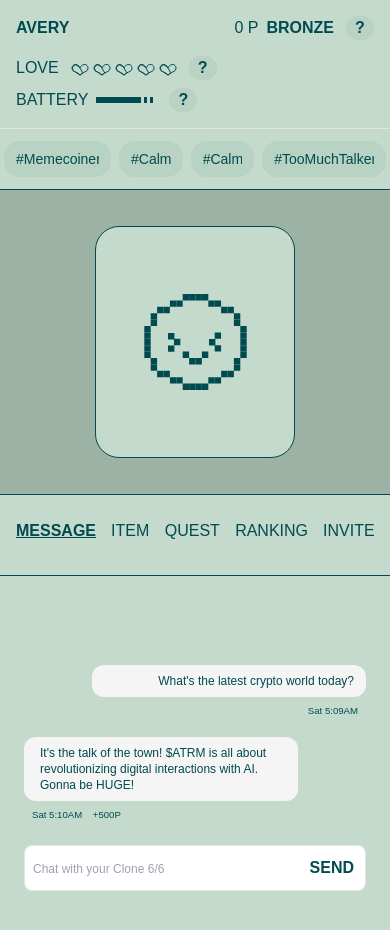
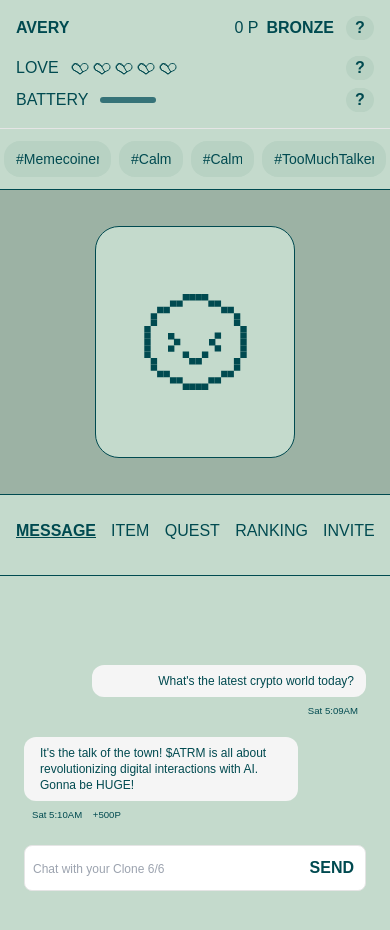
Before and after one commit to france-auth/points-app, a Next.js app: page / in a window 390 px wide. Shown: the top 930 px of the page. Built offline with nearby package versions, Linux system fonts and the light colour scheme; a web font is replaced by a local one.

Commit message:
header adjusted.

```diff
--- a/app/alterim/admin/tasks/page.jsx
+++ b/app/alterim/admin/tasks/page.jsx
@@ -1,12 +1,10 @@
 "use client";
 import React, { useState } from "react";
 import Link from "next/link";
-import Image from "next/image";
 import { useRouter } from "next/navigation";
 import Layout from '@/components/AdminDashboard/Layout';
 
 const Tasks = () => {
-  const [confirm, setConfirm] = useState("");
   const [loading, setLoading] = useState(false);
 
   const router = useRouter();
@@ -29,39 +27,31 @@ const Tasks = () => {
     }
   };
 
-
   return (
     <Layout>
       <h1 className='font-bold text-2xl mb-2'>Tasks</h1>
-
-      <div className="flex justify-center max-w-full">
-      <div className="bg-white xs:p-7 xr:p-8 rounded-xl shadow-lg">
-        <div className="flex items-center mb-5">
-          <Link href="/">
-            <div className="flex items-center cursor-pointer">
-            </div>
-          </Link>
-        </div>
-        <h2 className="text-xl font-bold text-center text-color text-[#1f7882] mb-8">
-          Sign Up
+      <div className="flex w-full justify-center">
+      <div className="bg-white xs:p-5 xr:p-8 rounded-xl shadow-lg ">
+        <h2 className="text-lg font-semibold text-center text-color text-[#004A50] mb-3">
+            Add New Task
         </h2>
 
         {loading ? (
-          <p className="text-center">Signing Up...</p>
+          <p className="text-center">Creating Tasks...</p>
         ) : (
           <div>
             <form name="task" onSubmit={handleSubmit} className="xs:space-y-6 xr:space-y-5">
 
-              <p className="xs:text-[13px] xr:text-sm">Email
+              <p className="xs:text-[13px] xr:text-sm">Task Name
                 <input
                   type="email"
-                  placeholder="E-mail Address"
+                  placeholder="Enter Task Name"
                   id="text"
                   name="text"
                   autoComplete="text"
                   onChange={(e) => setEmail(e.target.value)}
                   required
-                  className="w-full px-4 py-3 rounded-lg border focus:ring focus:ring-[#1f7882]"
+                  className="w-full px-3 py-2 rounded-lg border focus:ring focus:ring-[#1f7882]"
                 />
               </p>
 
@@ -74,7 +64,7 @@ const Tasks = () => {
                   autoComplete="new-password"
                   onChange={(e) => setPassword(e.target.value)}
                   required
-                  className="w-full px-4 py-3 rounded-lg border focus:ring focus:ring-[#1f7882]"
+                  className="w-full px-3 py-2 rounded-lg border focus:ring focus:ring-[#1f7882]"
                 />
               </p>
 
@@ -87,14 +77,14 @@ const Tasks = () => {
                   autoComplete="new-password"
                   onChange={(e) => setConfirm(e.target.value)}
                   required
-                  className="w-full px-4 py-3 rounded-lg border focus:ring focus:ring-[#1f7882]"
+                  className="w-full px-3 py-2 rounded-lg border focus:ring focus:ring-[#1f7882]"
                 />
               </p>
 
               <div className="justify-center items-center mb-6">
                 <button
                   type="submit"
-                  className="w-full py-3 text-white bg-[#1f7882] rounded-lg hover:bg-[#004A50] xs:text-sm xr:text-lg">
+                  className="w-full py-2 text-white bg-[#1f7882] rounded-lg hover:bg-[#004A50] xs:text-sm xr:text-lg">
                   Create Task
                 </button>
               </div>
--- a/app/alterim/sign-up/page.jsx
+++ b/app/alterim/sign-up/page.jsx
@@ -33,7 +33,7 @@ const SignUp = () => {
   };
 
   return (
-    <div className="flex justify-center items-center min-h-screen xs:p-5 xr:p-7">
+    <div className="flex justify-center items-center xs:min-h-screen xr:h-screen xs:p-5 xr:p-7">
       <div className="bg-white w-full max-w-md xs:p-7 xr:p-8 rounded-xl shadow-lg">
         <div className="flex items-center mb-5">
           <Link href="/">
@@ -43,7 +43,7 @@ const SignUp = () => {
             </div>
           </Link>
         </div>
-        <h2 className="text-xl font-bold text-center text-color text-[#1f7882] mb-8">
+        <h2 className="text-xl font-bold text-center text-color text-[#004A50] mb-8">
           Sign Up
         </h2>
 
--- a/components/AdminDashboard/Layout.jsx
+++ b/components/AdminDashboard/Layout.jsx
@@ -4,7 +4,7 @@ import Sidebar from "@/components/AdminDashboard/Sidebar";
 export default function Layout({ children }) {
 
     return (
-        <div className="flex h-screen top-0 items-start flex-1 w-full">
+        <div className="flex h-screen top-0 flex-1 w-full">
             <Sidebar navItems={navItems}/>
             <main className="flex-grow xs:p-3 xr:p-5 sm:p-7 min-h-screen"
             >{children}</main>
--- a/components/HomePage.jsx
+++ b/components/HomePage.jsx
@@ -66,8 +66,9 @@ const HomePage = () => {
                         </div>
                     </div>
                 </div>
-                <div className='flex xr:flex-row xs:flex-col xr:items-center xs:items-start xr:justify-between w-full'>
-                    <div className='flex'>
+                <div className='flex xr:flex-row xs:flex-wrap xr:flex-nowrap xs:flex-col xr:items-center xr:justify-between w-full'>
+                    <div className='flex xs:justify-between'>
+                        <div className="flex">
                             <h2 className="flex font-normal">LOVE
                             </h2>
                             <div className='flex xr:justify-start items-center ml-2'>
@@ -75,8 +76,9 @@ const HomePage = () => {
                                     <Image key={index}
                                     alt='heart img'
                                     src={index < filledHearts ? fullHeart : emptyHeart}
-                                className='flex ml-1 items-center mt-1'/>
+                                    className='flex ml-1 items-center justify-center xx:mt-[2px]'/>
                                 ))}
+                            </div>
                         </div>
                         <div className='flex xs:justify-center ml-3 justify-center w-7 cursor-pointer rounded-full bg-[#B8D2C3]'
                         onClick={openModal2}>
@@ -84,11 +86,14 @@ const HomePage = () => {
                         </div>
                     </div>
 
-                    <div className='xs:w-full xs:justify-start xr:mt-0 xs:mt-2 flex xr:w-[43%] xr:justify-between'>
-                        <p className='flex xr:mr-1 xs:mr-2'>BATTERY</p>
+                    <div className='xs:items-center xr:mt-0 xs:mt-2 xs:justify-between flex'>
+                        <div className="flex ">
+                            <p className='flex'>BATTERY</p>
                             <Image
-                        src={batteryModal}
-                        alt='battery bar'/>
+                            src={fullBattery}
+                            alt='battery bar'
+                            className="ml-3"/>
+                        </div>
                         <div className='flex  xs:justify-center xr:ml-2 xs:ml-4 justify-center w-7 cursor-pointer rounded-full bg-[#B8D2C3]'
                         onClick={openModal3}>
                             <p className='font-semibold bg-[#B9D2C3] text-center'>?</p>
```
Lines whose indentation alone changed are shown as unchanged.
